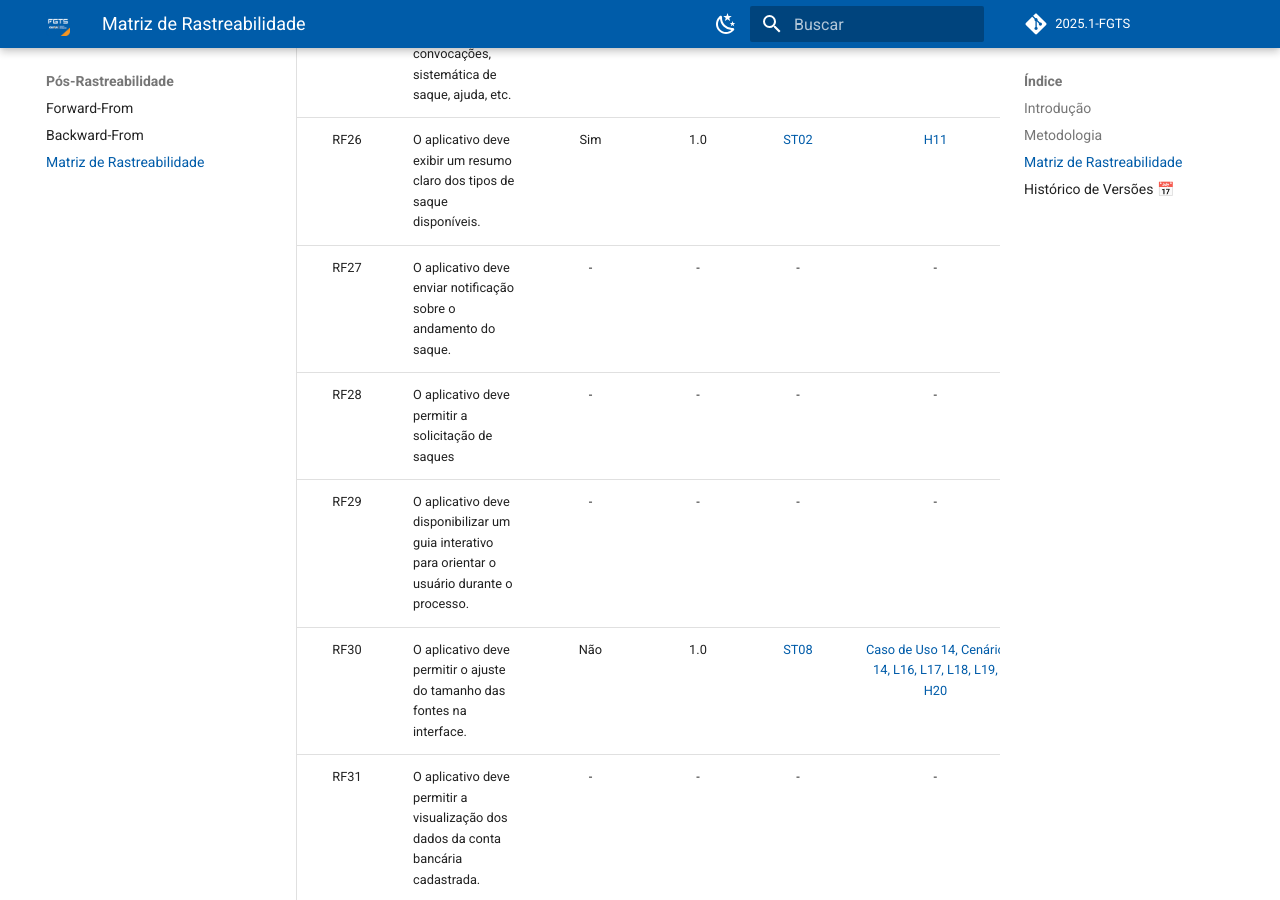
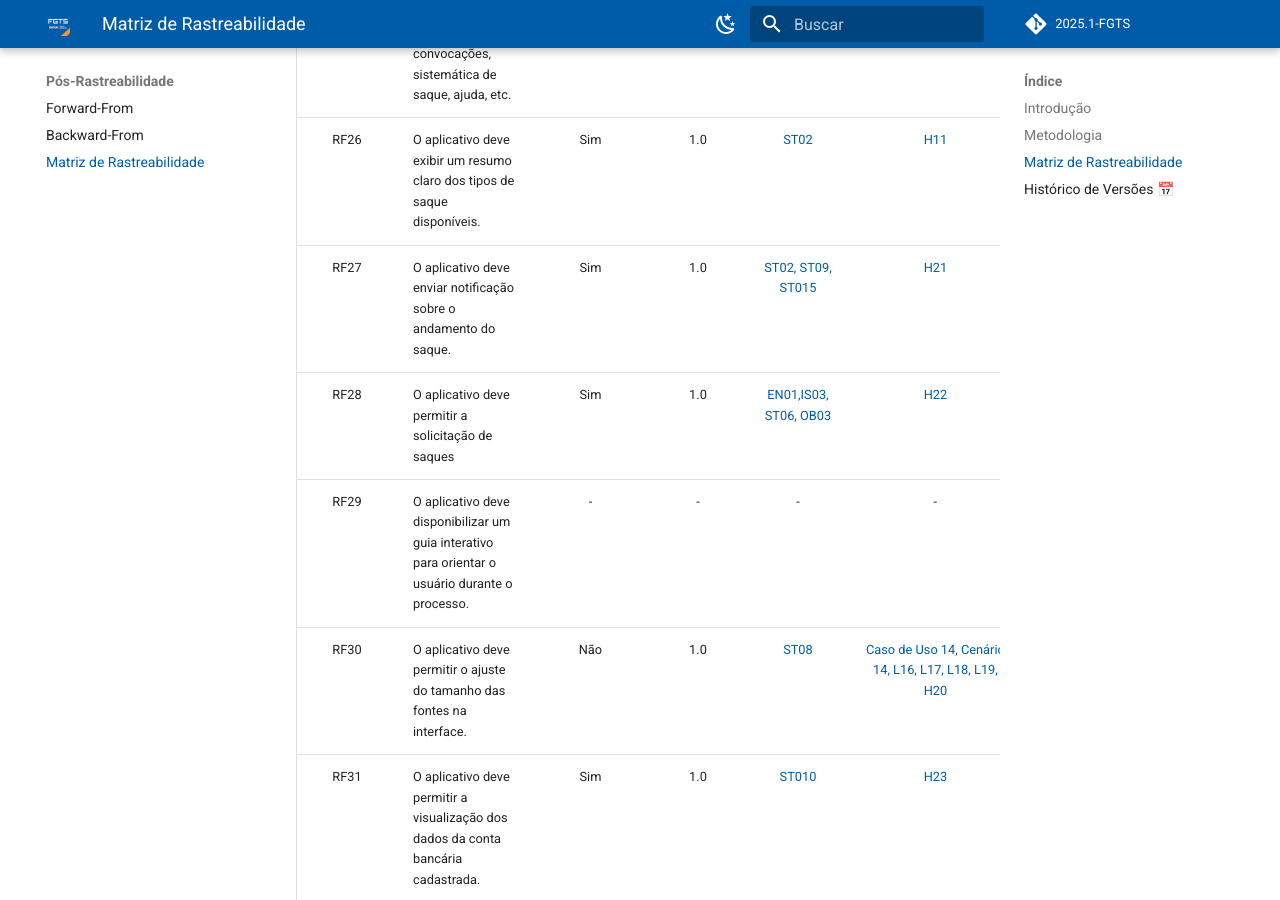
Before and after one commit to eduardodpms/REQ-FGTS, an MkDocs documentation site: the page built from docs/Pos-Rastreabilidade/Matriz-Rastreabilidade.md, in a window 1280 px wide and 900 px high, scrolled down 5038 px. Built offline with MkDocs 1.6.1 and Material for MkDocs 9.7.7, drawn with Linux system fonts in a browser that asks for light colours; comment, search, counter and statistics services are not loaded; some of the changed text lies outside the part shown.

Commit message:
docs: adicionando requisitos a matriz

```diff
--- a/docs/Pos-Rastreabilidade/Matriz-Rastreabilidade.md
+++ b/docs/Pos-Rastreabilidade/Matriz-Rastreabilidade.md
@@ -340,22 +340,22 @@ A Tabela 2 a seguir mostra a matriz de rastreabilidade desenvolvida.
     <tr>
         <td align="center">RF27</td>
         <td>O aplicativo deve enviar notificação sobre o andamento do saque.</td>
+        <td align="center">Sim</td>
+        <td align="center">1.0</td>
+        <td align="center"><a href = https://requisitos-de-software.github.io/2025.1-FGTS/Elicitacao/Tecnicas-de-Elicitacao/Storytelling/#requisitos-funcionais>ST02, ST09, ST015</a></td>
+        <td align="center"><a href = https://requisitos-de-software.github.io/2025.1-FGTS/Modelagem-II/Historias-De-Usuario/>H21</a></td>
         <td align="center">-</td>
-        <td align="center">-</td>
-        <td align="center">-</td>
-        <td align="center">-</td>
-        <td align="center">-</td>
-        <td align="center">-</td>
+        <td align="center"><a href = https://github.com/dudaa28>Maria Eduarda</a></td>
     </tr>
     <tr>
         <td align="center">RF28</td>
         <td>O aplicativo deve permitir a solicitação de saques</td>
+        <td align="center">Sim</td>
+        <td align="center">1.0</td>
+        <td align="center"><a href = https://requisitos-de-software.github.io/2025.1-FGTS/Elicitacao/Tecnicas-de-Elicitacao/Entrevista/#tabela-3-requisitos-funcionais>EN01,<a href = https://requisitos-de-software.github.io/2025.1-FGTS/Elicitacao/Tecnicas-de-Elicitacao/Introspeccao/#IS_RF>IS03, <a href = https://requisitos-de-software.github.io/2025.1-FGTS/Elicitacao/Tecnicas-de-Elicitacao/Storytelling/#requisitos-funcionais>ST06, <a href = https://requisitos-de-software.github.io/2025.1-FGTS/Elicitacao/Tecnicas-de-Elicitacao/Observacao/#OB_RF>OB03</a></td>
+        <td align="center"><a href = https://requisitos-de-software.github.io/2025.1-FGTS/Modelagem-II/Historias-De-Usuario/>H22</a></td>
         <td align="center">-</td>
-        <td align="center">-</td>
-        <td align="center">-</td>
-        <td align="center">-</td>
-        <td align="center">-</td>
-        <td align="center">-</td>
+        <td align="center"><a href = https://github.com/dudaa28>Maria Eduarda</a></td>
     </tr>
     <tr>
         <td align="center">RF29</td>
@@ -380,12 +380,12 @@ A Tabela 2 a seguir mostra a matriz de rastreabilidade desenvolvida.
     <tr>
         <td align="center">RF31</td>
         <td>O aplicativo deve permitir a visualização dos dados da conta bancária cadastrada.</td>
+        <td align="center">Sim</td>
+        <td align="center">1.0</td>
+        <td align="center"><a href = https://requisitos-de-software.github.io/2025.1-FGTS/Elicitacao/Tecnicas-de-Elicitacao/Storytelling/#requisitos-funcionais>ST010</a></td>
+        <td align="center"><a href = https://requisitos-de-software.github.io/2025.1-FGTS/Modelagem-II/Historias-De-Usuario/>H23</a></td>
         <td align="center">-</td>
-        <td align="center">-</td>
-        <td align="center">-</td>
-        <td align="center">-</td>
-        <td align="center">-</td>
-        <td align="center">-</td>
+        <td align="center"><a href = https://github.com/dudaa28>Maria Eduarda</a></td>
     </tr>
     <tr>
         <td align="center">RF32</td>
@@ -489,12 +489,12 @@ A Tabela 2 a seguir mostra a matriz de rastreabilidade desenvolvida.
     <tr>
         <td align="center">RF42</td>
         <td>O aplicativo deve permitir o agendamento de saque futuro.FGTS</td>
+        <td align="center">Não</td>
+        <td align="center">1.0</td>
+        <td align="center"><a href = https://requisitos-de-software.github.io/2025.1-FGTS/Elicitacao/Tecnicas-de-Elicitacao/Brainstorming/#resultados>BS10</a></td>
+        <td align="center"><a href = https://requisitos-de-software.github.io/2025.1-FGTS/Modelagem-II/Historias-De-Usuario/>H24</a></td>
         <td align="center">-</td>
-        <td align="center">-</td>
-        <td align="center">-</td>
-        <td align="center">-</td>
-        <td align="center">-</td>
-        <td align="center">-</td>
+        <td align="center"><a href = https://github.com/dudaa28>Maria Eduarda</a></td>
     </tr>
     <tr>
     <td align="center">RNF01</td>
@@ -609,12 +609,12 @@ A Tabela 2 a seguir mostra a matriz de rastreabilidade desenvolvida.
 <tr>
     <td align="center">RNF12</td>
     <td>O aplicativo deve proporcionar agilidade ao acessar as funcionalidades</td>
+    <td align="center">Sim</td>
+    <td align="center">1.0</td>
+    <td align="center"><a href = https://requisitos-de-software.github.io/2025.1-FGTS/Elicitacao/Tecnicas-de-Elicitacao/Introspeccao/>IS24</a></td>
     <td align="center">-</td>
     <td align="center">-</td>
-    <td align="center">-</td>
-    <td align="center">-</td>
-    <td align="center">-</td>
-    <td align="center">-</td>
+    <td align="center"><a href = https://github.com/dudaa28>Maria Eduarda</a></td>
 </tr>
 <tr>
     <td align="center">RNF13</td>
@@ -679,12 +679,12 @@ A Tabela 2 a seguir mostra a matriz de rastreabilidade desenvolvida.
 <tr>
     <td align="center">RNF19</td>
     <td>Saque-aniversário deve atender princípios de acessibilidade</td>
+    <td align="center">Sim</td>
+    <td align="center">1.0</td>
+    <td align="center"><a href = https://requisitos-de-software.github.io/2025.1-FGTS/Elicitacao/Tecnicas-de-Elicitacao/Entrevista/>EN06</a></td>
     <td align="center">-</td>
     <td align="center">-</td>
-    <td align="center">-</td>
-    <td align="center">-</td>
-    <td align="center">-</td>
-    <td align="center">-</td>
+    <td align="center"><a href = https://github.com/dudaa28>Maria Eduarda</a></td>
 </tr>
 <tr>
     <td align="center">RNF20</td>
@@ -699,12 +699,12 @@ A Tabela 2 a seguir mostra a matriz de rastreabilidade desenvolvida.
 <tr>
     <td align="center">RNF21</td>
     <td>Os menus devem ser autoexplicativos, com estrutura hierárquica lógica e nomenclatura padronizada</td>
+    <td align="center">Não,Sim</td>
+    <td align="center">1.0</td>
+    <td align="center"><a href = https://requisitos-de-software.github.io/2025.1-FGTS/Elicitacao/Tecnicas-de-Elicitacao/Introspeccao/>IS19, <a href = https://requisitos-de-software.github.io/2025.1-FGTS/Elicitacao/Tecnicas-de-Elicitacao/Observacao/>OB11</a></td>
     <td align="center">-</td>
     <td align="center">-</td>
-    <td align="center">-</td>
-    <td align="center">-</td>
-    <td align="center">-</td>
-    <td align="center">-</td>
+    <td align="center"><a href = https://github.com/dudaa28>Maria Eduarda</a></td>
 </tr>
 <tr>
     <td align="center">RNF22</td>
@@ -728,3 +728,4 @@ A Tabela 2 a seguir mostra a matriz de rastreabilidade desenvolvida.
 |  `1.1`   | 07/06/2025 | adição de informações dos requisitos: RF09,RF10,RF32,RF33,RF34,RF40 | [Victor Pontual](https://github.com/VictorPontual)   | [Marcelo Makoto](https://github.com/MM4k) |
 |  `1.2`   | 07/06/2025 | Adição dos requisitos: RF15, RF16, RF24, RF25, RF26, RF36, RNF06, RNF11, RNF18 | [Marcelo Makoto](https://github.com/MM4k)   | [Maria Eduarda](https://github.com/dudaa28) |
 |  `1.3`   | 07/06/2025 | Adição dos requisitos: RF02, RF30  | [Maria Eduarda](https://github.com/dudaa28)   | - |
+|  `1.4`   | 08/06/2025 | Adição dos requisitos: RF27, RF28, RF31, RF42, RNF21, RNF12, RNF19 | [Maria Eduarda](https://github.com/dudaa28)   | - |
```
